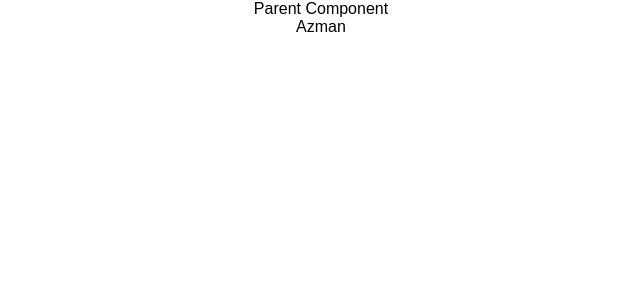
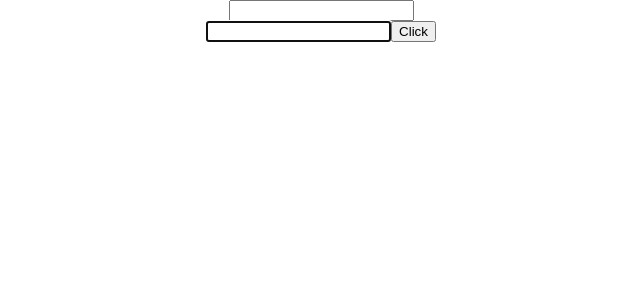
Before and after one commit to AzmanThoughtWin/ReactProject, a React (Create React App) app: page / in a window 1280 px wide. Shown: the top 300 px of the page, without its empty margins (319-959 px from the left). Built offline with nearby package versions, Linux system fonts and the light colour scheme; a web font is replaced by a local one.

Commit message:
Learn 2 approches of creating  Refs

```diff
--- a/src/components/App.js
+++ b/src/components/App.js
@@ -1,15 +1,13 @@
 import React, { Component } from 'react';
 import './App.css';
-import ParentComp from './ParentComp';
-
-
+import RefsDemo from './RefsDemo';
 
 
 class App extends Component {
   render(){
     return (
       <div className="App">
-        <ParentComp/>
+        <RefsDemo/>
       </div>
     );
   }
--- a/src/components/MemoComp.js
+++ /dev/null
@@ -1,12 +0,0 @@
-import React from 'react'
-
-function MemoComp({name}) {
-    console.log("Rendering memo component")
-    return (
-        <div>
-            {name}
-        </div>
-    )
-}
-
-export default React.memo(MemoComp)
--- a/src/components/ParentComp.js
+++ /dev/null
@@ -1,38 +0,0 @@
-import React, { Component } from 'react'
-import MemoComp from './MemoComp'
-// import PureComp from './PureComp'
-// import RegComp from './RegComp'
-
-class ParentComp extends Component {
-
-    constructor(props) {
-        super(props)
-
-        this.state = {
-            name : 'Azman'
-        }
-    }
-
-    componentDidMount() {
-        setInterval(() => {
-            this.setState({
-                name : 'Azman'
-            })
-        },2000)
-    }
-
-
-    render() {
-        console.log("**************************Parent Component Render*******************************")
-        return (
-            <div>
-                Parent Component
-                <MemoComp name={this.state.name} />
-                {/* <RegComp name={this.state.name}/> */}
-                {/* <PureComp name={this.state.name}/> */}
-            </div>
-        )
-    }
-}
-
-export default ParentComp
--- /dev/null
+++ b/src/components/RefsDemo.js
@@ -0,0 +1,37 @@
+import React, { Component } from 'react'
+
+class RefsDemo extends Component {
+
+    constructor(props) {
+        super(props)
+        this.inputRef = React.createRef()
+        this.cdRef = null
+        this.setCbRef = element => {
+            this.cbRef = element;
+        }
+    }
+
+    componentDidMount() {
+        if(this.cbRef){
+            this.cbRef.focus()
+        }
+        // this.inputRef.current.focus();
+        // console.log(this.inputRef)
+    }
+
+    clickHandler = () => {
+        alert(this.inputRef.current.value);
+    }
+
+    render() {
+        return (
+            <div>
+                <input type="text" ref={this.inputRef} /><br/>
+                <input type="text" ref={this.setCbRef} />
+                <button onClick={this.clickHandler}>Click</button>
+            </div>
+        )
+    }
+}
+
+export default RefsDemo
```
Also changed, not shown: src/components/Columns.js (deleted, +0 -12 lines), src/components/FragmentDemo.js (deleted, +0 -12 lines), src/components/PureComp.js (deleted, +0 -14 lines), src/components/RegComp.js (deleted, +0 -14 lines), src/components/Table.js (deleted, +0 -16 lines).
